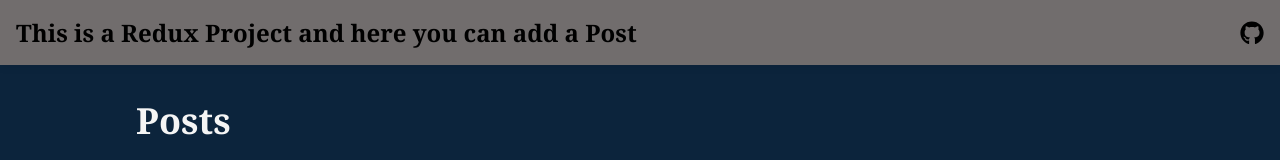
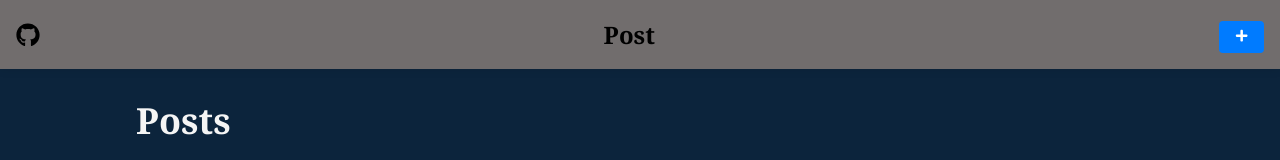
Before and after one commit to MohammadIsmailAlam/react-redux-project, a React (Create React App) app: page / in a window 1280 px wide. Shown: the top 160 px of the page. Built offline with nearby package versions, Linux system fonts and the light colour scheme.

Commit message:
Added Css and Makes a btn to show AddPostFrom component

```diff
--- a/src/app/Header.css
+++ b/src/app/Header.css
@@ -13,7 +13,6 @@
   }
 
   .GithubLink {
-    margin-left: auto;
     display: flex;
     align-items: center;
     color: #000000;
@@ -24,3 +23,24 @@
     margin: 0;
     color: black;
   }
+
+  .AddPostButton {
+    background-color: #007bff;
+    color: #fff;
+    border: none;
+    padding: 0.5rem 1rem;
+    border-radius: 0.25rem;
+    cursor: pointer;
+  }
+
+  .AddPostButton:hover {
+    background-color: #0062cc;
+  }
+
+.pop {
+  position: fixed;
+  right: 0;
+  top: 0;
+  background: #0c243c;
+  padding: 20px;
+}
--- a/src/app/Header.js
+++ b/src/app/Header.js
@@ -1,14 +1,29 @@
-import React from "react";
+import React, { useState } from "react";
 import "./Header.css";
-import { FaGithub } from "react-icons/fa";
+import { FaGithub, FaPlus } from "react-icons/fa";
+import AddPostForm from "../features/posts/AddPostForm";
 
 const Header = () => {
+  const [showForm, setShowForm] = useState(false);
+
+  const toggleForm = () => {
+    setShowForm(!showForm);
+    document.body.classList.toggle("no-scroll");
+  };
+
+
   return (
     <header className="Header">
-      <h1>This is a Redux Project and here you can add a Post</h1>
       <a href="https://github.com/mohammadIsamil/react-redux-project" className="GithubLink">
         <FaGithub />
       </a>
+      <h1>Post</h1>
+      <div className="trn">
+        <button className="AddPostButton" onClick={toggleForm}>
+           <FaPlus />
+         </button>
+        {showForm && <AddPostForm />}
+      </div>
     </header>
   );
 };
--- a/src/features/posts/AddPostForm.js
+++ b/src/features/posts/AddPostForm.js
@@ -34,9 +34,9 @@ const AddPostForm = () => {
   ));
 
   return (
-    <section style={{marginTop: "4em"}}>
+    <section className="pop h-100 bg-white shadow-lg" style={{marginTop: "3em", zIndex:11}}>
       <h2>Add a New Post</h2>
-      <form>
+      <form className="h-100 d-flex flex-column w-450">
         <label htmlFor="postTitle">Post Title:</label>
         <input
           type="text"
```
